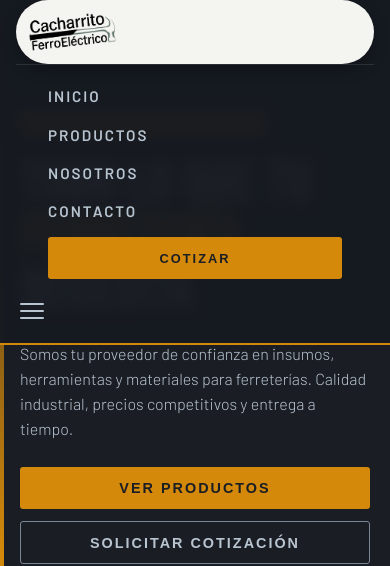
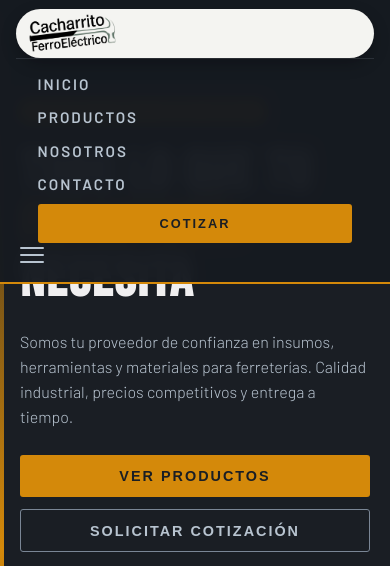
Before and after one commit to JavoPelu/cacharrito_ferroelectrico, a plain HTML site: page index.html in a window 390 px wide. Both pictures are taken after a click on the button "Menú". Shown: the top 566 px of the page. Drawn offline with Linux system fonts and the light colour scheme.

Commit message:
Update styles.css
actualizacion global

```diff
--- a/styles.css
+++ b/styles.css
@@ -998,11 +998,11 @@
 
     @media (max-width: 768px) {
       nav {
-        padding: 0 1rem;
+        padding: 0.55rem 1rem;
         display: grid;
         grid-template-columns: 1fr auto;
         height: auto;
-        min-height: 64px;
+        min-height: 56px;
       }
 
       .nav-links,
@@ -1016,25 +1016,25 @@
       }
 
       nav.nav-open {
-        align-items: start;
-        padding-bottom: 1.25rem;
+        align-items: center;
+        padding-bottom: 0.9rem;
       }
 
       nav.nav-open .logo {
-        min-height: 64px;
+        min-height: 0;
       }
 
       nav.nav-open .nav-toggle {
-        margin-top: 20px;
+        margin-top: 0;
       }
 
       nav.nav-open .nav-links {
         grid-column: 1 / -1;
         display: flex;
         flex-direction: column;
-        gap: 1.25rem;
+        gap: 0.95rem;
         width: 100%;
-        padding: 1.4rem 2rem 0.4rem;
+        padding: 1rem 1.35rem 0.25rem;
         border-top: 1px solid rgba(184, 196, 208, 0.14);
       }
 
@@ -1047,9 +1047,9 @@
       nav.nav-open .nav-cta {
         grid-column: 1 / -1;
         display: block;
-        width: calc(100% - 4rem);
-        margin: 0.65rem 2rem 0;
-        padding: 0.85rem 1rem;
+        width: calc(100% - 2.7rem);
+        margin: 0.45rem 1.35rem 0;
+        padding: 0.75rem 1rem;
       }
 
       .logo img {
@@ -1061,7 +1061,7 @@
         min-height: 0;
         flex-direction: column;
         align-items: stretch;
-        padding: 7rem 1.25rem 3.5rem;
+        padding: 6.25rem 1.25rem 3.5rem;
         overflow: visible;
       }
 
```
